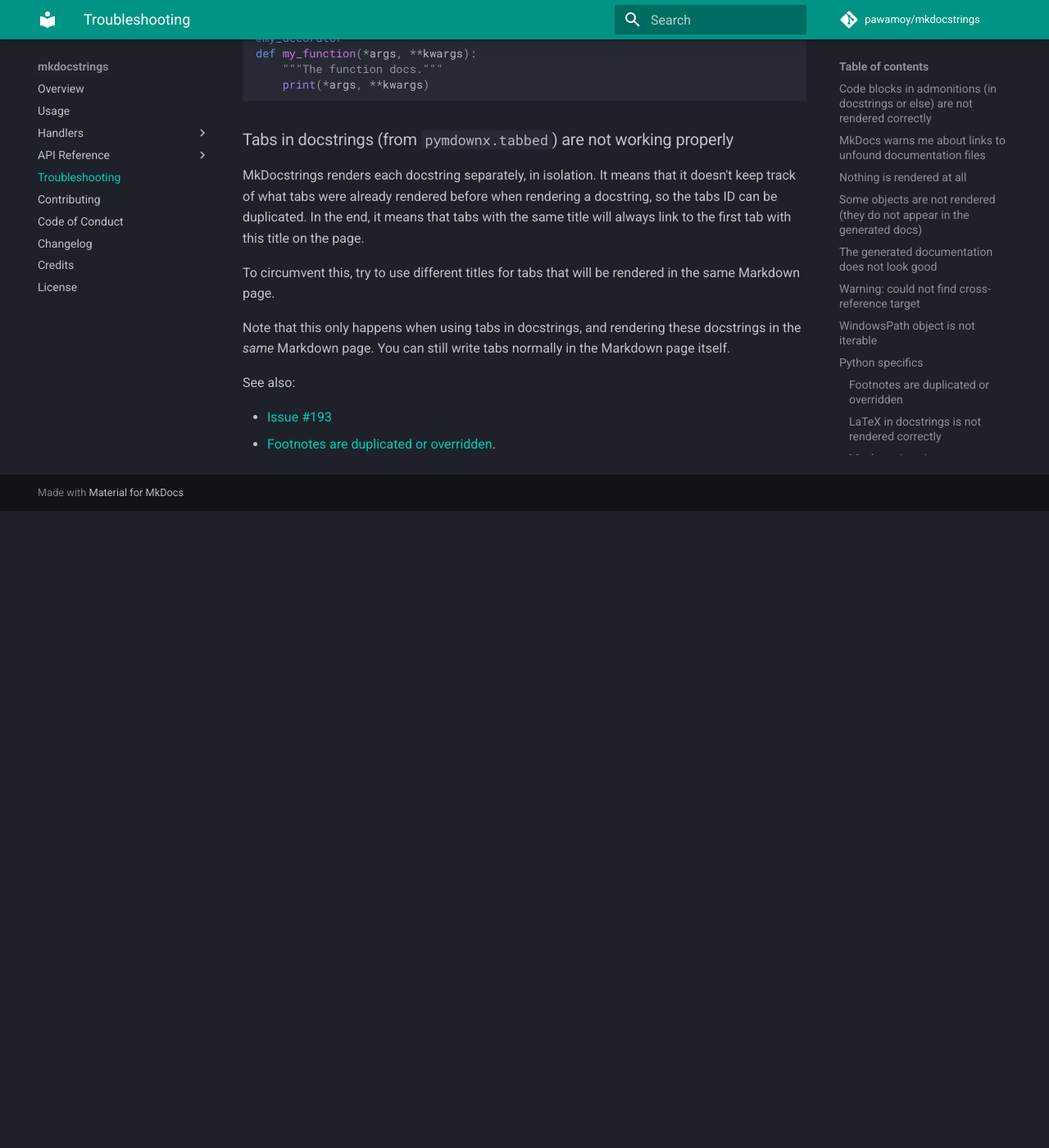
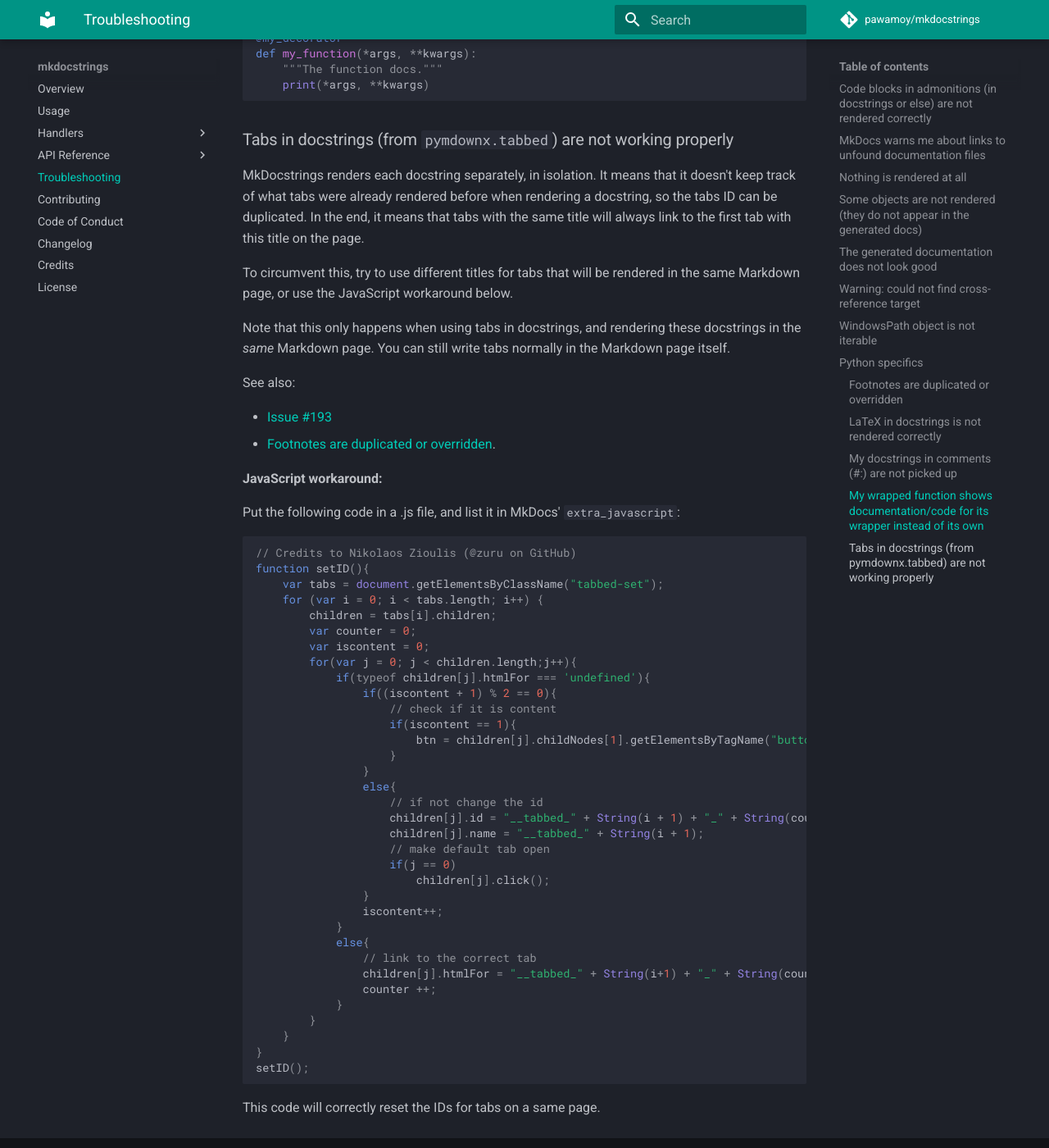
Before and after one commit to mkdocstrings/mkdocstrings, an MkDocs documentation site: the page built from docs/troubleshooting.md, in a window 1280 px wide and 1400 px high, scrolled down 4661 px. Shown: the whole window at 82% size. Built offline with MkDocs 1.6.1 and Material for MkDocs 9.7.7, drawn with Linux system fonts in a browser that asks for light colours; comment, search, counter and statistics services are not loaded; before the commit the page ends 5284 px from its top, so only the background shows below that.

Commit message:
docs: Add JS workaround for tabs issue
As shared by @zuru in #193. Thanks!

````diff
--- a/docs/troubleshooting.md
+++ b/docs/troubleshooting.md
@@ -226,7 +226,8 @@
 link to the first tab with this title on the page.
 
 To circumvent this, try to use different titles
-for tabs that will be rendered in the same Markdown page.
+for tabs that will be rendered in the same Markdown page,
+or use the JavaScript workaround below.
 
 Note that this only happens when using tabs in docstrings,
 and rendering these docstrings in the *same* Markdown page.
@@ -236,3 +237,47 @@
 
 - [Issue #193](https://github.com/pawamoy/mkdocstrings/issues/193)
 - [Footnotes are duplicated or overridden](#footnotes-are-duplicated-or-overridden).
+
+**JavaScript workaround:**
+
+Put the following code in a .js file,
+and list it in MkDocs' `extra_javascript`:
+
+```javascript
+// Credits to Nikolaos Zioulis (@zuru on GitHub)
+function setID(){
+    var tabs = document.getElementsByClassName("tabbed-set");
+    for (var i = 0; i < tabs.length; i++) {
+        children = tabs[i].children;
+        var counter = 0;
+        var iscontent = 0;
+        for(var j = 0; j < children.length;j++){
+            if(typeof children[j].htmlFor === 'undefined'){
+                if((iscontent + 1) % 2 == 0){
+                    // check if it is content
+                    if(iscontent == 1){
+                        btn = children[j].childNodes[1].getElementsByTagName("button");
+                    }
+                }
+                else{
+                    // if not change the id
+                    children[j].id = "__tabbed_" + String(i + 1) + "_" + String(counter + 1);
+                    children[j].name = "__tabbed_" + String(i + 1);
+                    // make default tab open
+                    if(j == 0)
+                        children[j].click();
+                }
+                iscontent++;
+            }
+            else{
+                // link to the correct tab
+                children[j].htmlFor = "__tabbed_" + String(i+1) + "_" + String(counter + 1);
+                counter ++;
+            }
+        }
+    }
+}
+setID();
+```
+
+This code will correctly reset the IDs for tabs on a same page.
````
